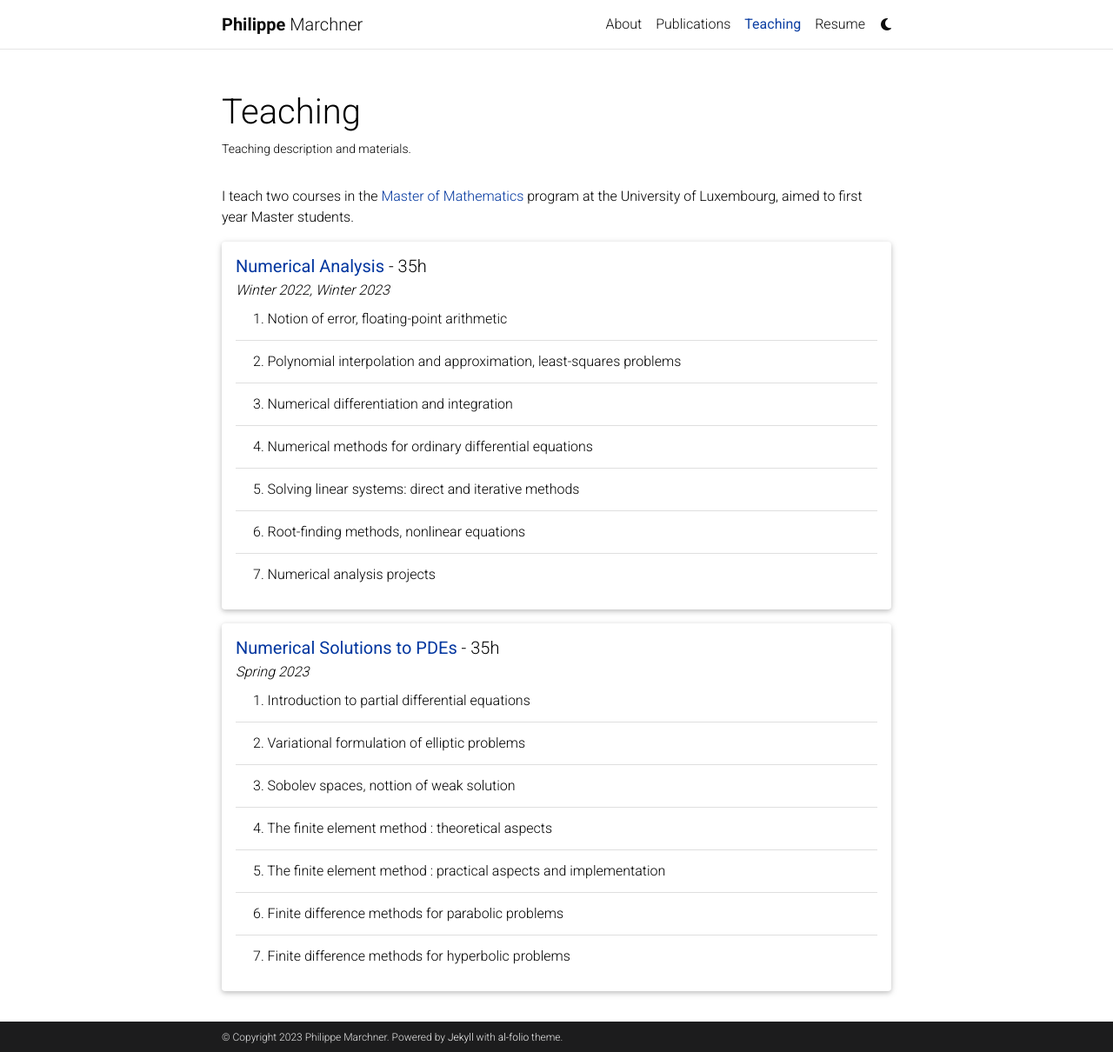
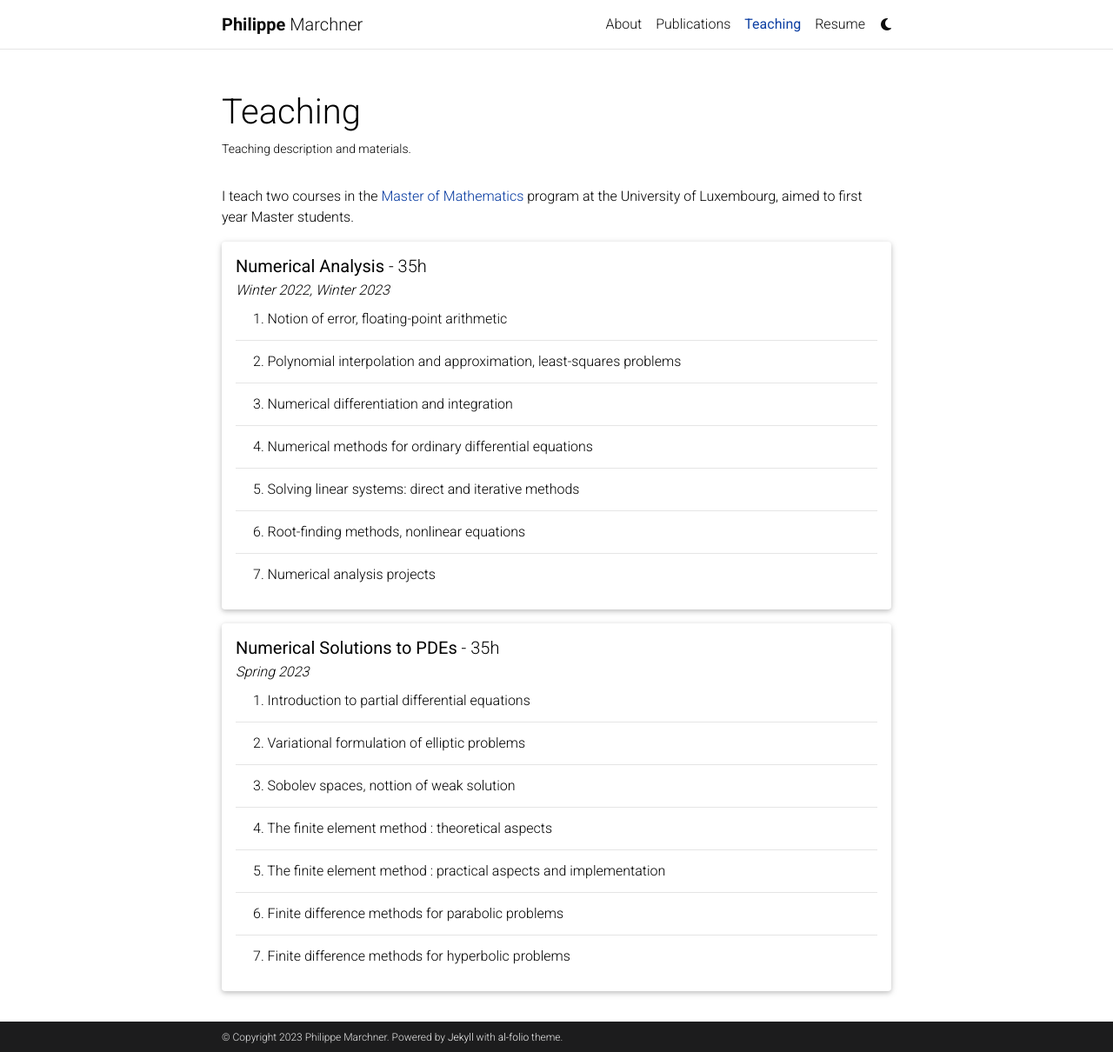
Before and after one commit to pmarchne/pmarchne.github.io, a Jekyll site: the page built from _pages/teaching.md, in a window 1280 px wide and 1210 px high. Shown: the whole window at 87% size. Built offline with Jekyll 4.4.1, drawn with Linux system fonts in a browser that asks for light colours; comment, search, counter and statistics services are not loaded; a style sheet for code colours, icons or effects is not loaded.

Commit message:
fix dark mode and resize picture

```diff
--- a/_bibliography/papers.bib
+++ b/_bibliography/papers.bib
@@ -90,7 +90,7 @@
   booktitle={14th World Congress on Computational Mechanics (WCCM) and ECCOMAS Congress (Virtual)},
   year={2020},
   month={01},
-  abbr={WCCM-ECCOMAS},
+  abbr={ECCOMAS},
 }
 
 @inproceedings{karls2022,
--- a/_pages/teaching.md
+++ b/_pages/teaching.md
@@ -14,7 +14,7 @@
   <div class="p-3">
     <div class="row">
       <div class="col-sm-10">
-        <h5 id="Anum" class="card-title"><b style="color: #00369f">Numerical Analysis</b> - 35h</h5>
+        <h5 id="Anum" class="card-title"><b>Numerical Analysis</b> - 35h</h5>
         <h6 class="card-subtitle font-italic">Winter 2022, Winter 2023</h6>
       </div>
     </div>
@@ -77,7 +77,7 @@
   <div class="p-3">
     <div class="row">
       <div class="col-sm-10">
-        <h5 id="Anum" class="card-title"><b style="color: #00369f">Numerical Solutions to PDEs</b> - 35h</h5>
+        <h5 id="Anum" class="card-title"><b>Numerical Solutions to PDEs</b> - 35h</h5>
         <h6 class="card-subtitle font-italic">Spring 2023</h6>
       </div>
     </div>
--- a/_sass/_base.scss
+++ b/_sass/_base.scss
@@ -102,6 +102,13 @@
       display: flex;
       align-items: center;
     }
+  }
+  // for teaching page
+  .list-group-item {
+    background-color: var(--global-card-bg-color); border-color: var(--global-divider-color);
+  }
+  .badge {
+    background-color: var(--global-theme-color); padding-left: 1rem; padding-right: 1rem;
   }
 }
 
--- a/_sass/_layout.scss
+++ b/_sass/_layout.scss
@@ -29,7 +29,7 @@
 // Profile
 .profile {
   img {
-    width: 100%;
+    width: 80%;
   }
 }
 
--- a/_sass/_themes.scss
+++ b/_sass/_themes.scss
@@ -52,8 +52,8 @@
   --global-code-bg-color: #{$code-bg-color-dark};
   --global-text-color: #{$grey-color-light};
   --global-text-color-light: #{$grey-color-light};
-  --global-theme-color: #{$orange-color};
-  --global-hover-color: #{$orange-color};
+  --global-theme-color: #{$cyan-color};
+  --global-hover-color: #{$cyan-color};
   --global-hover-text-color: #{$white-color};
   --global-footer-bg-color: #{$grey-color-light};
   --global-footer-text-color: #{$grey-color-dark};
```
